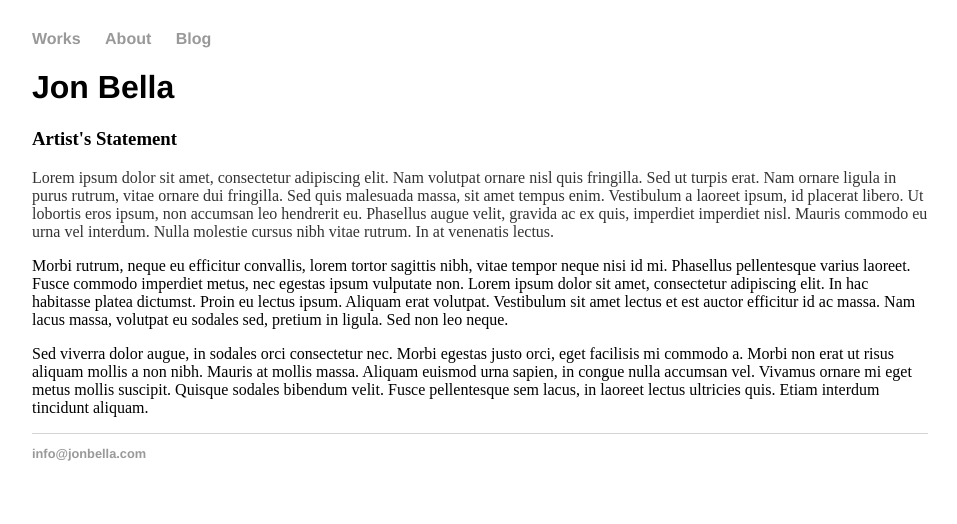
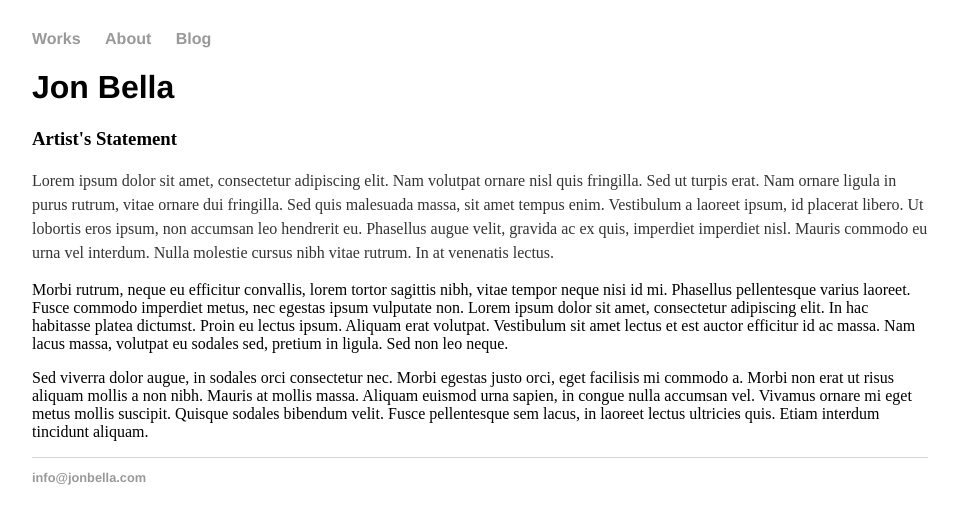
Before and after one commit to jonif0112/jonif0112.github.io, a Jekyll site: the page built from index.html, in a window 1280 px wide. Shown: the top 524 px of the page, without its empty margins (160-1117 px from the left). Built offline with Jekyll 4.4.1, drawn with Linux system fonts in a browser that asks for light colours.

Commit message:
Update main.css

```diff
--- a/css/main.css
+++ b/css/main.css
@@ -25,7 +25,7 @@ h1 {
 }
 p {
     font-size: 1em;
-    line-height: 1.5e;
+    line-height: 1.5em;
     color: #333;
 }
 footer {
```
